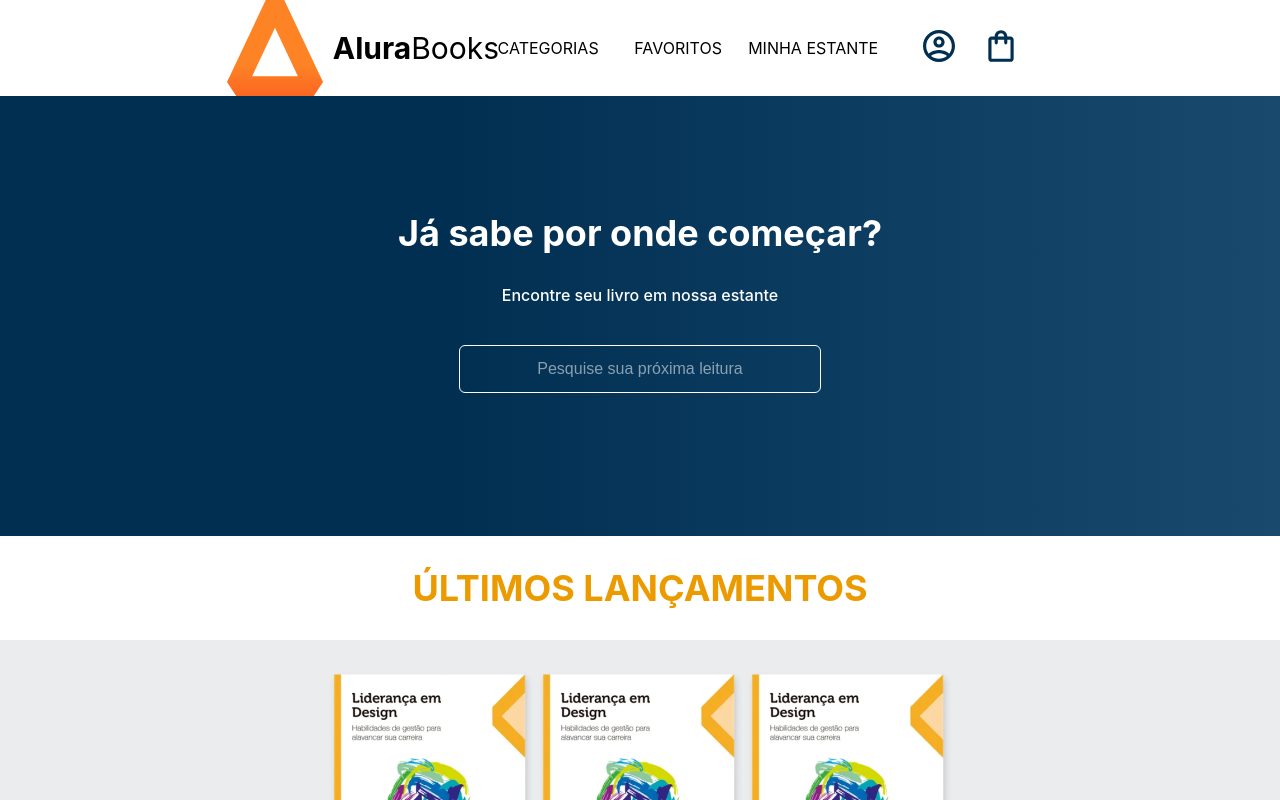
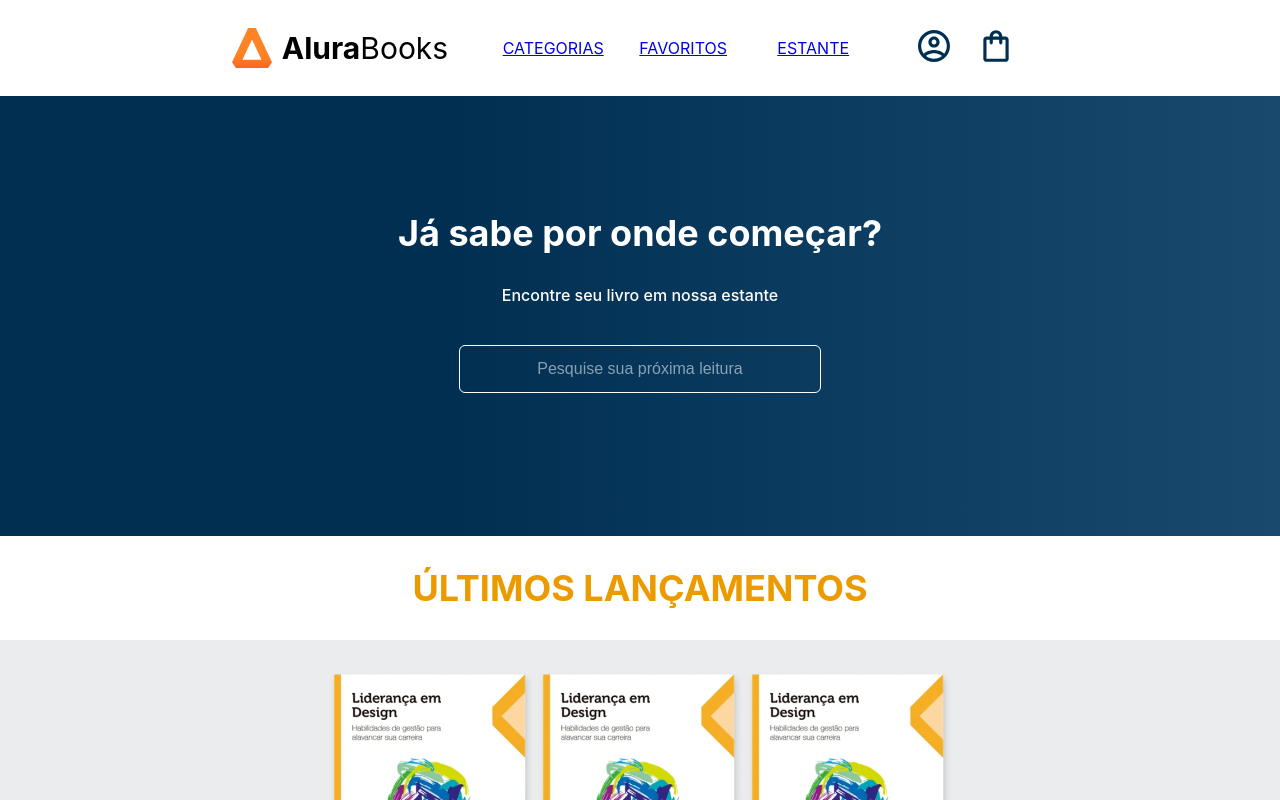
Before and after one commit to g-lippe/alura-fullstack-node, a React (Create React App) app: page / in a window 1280 px wide. Shown: the top 800 px of the page. Built offline with nearby package versions, Linux system fonts and the light colour scheme.

Commit message:
Installed React Router Dom & Add Links

```diff
--- a/package.json
+++ b/package.json
@@ -8,6 +8,7 @@
     "@testing-library/user-event": "^13.5.0",
     "react": "^18.2.0",
     "react-dom": "^18.2.0",
+    "react-router-dom": "^6.26.2",
     "react-scripts": "5.0.1",
     "styled-components": "^6.1.13",
     "web-vitals": "^2.1.4"
--- a/src/componentes/opcoesHeader/index.js
+++ b/src/componentes/opcoesHeader/index.js
@@ -1,9 +1,10 @@
+import { Link } from 'react-router-dom'
 import perfil from '../../imagens/perfil.svg'
 import sacola from '../../imagens/sacola.svg'
 import { Fragment } from 'react'
 import styled from 'styled-components'
 
-const textoOpcoes = ['CATEGORIAS', 'FAVORITOS', 'MINHA ESTANTE']
+const textoOpcoes = ['CATEGORIAS', 'FAVORITOS', 'ESTANTE']
 const icones = [perfil, sacola]
 
 const Lista = styled.ul`
@@ -34,8 +35,8 @@ function OpcoesHeader() {
     <Fragment>
       <Lista>
         {textoOpcoes.map(texto => (
-          <Opcao key={texto}><p>{texto}</p></Opcao>)
-        )}
+          <Link to={`/${texto.toLowerCase()}`}><Opcao key={texto}><p>{texto}</p></Opcao></Link>
+        ))}
       </Lista>
 
       <Lista>
--- a/src/index.js
+++ b/src/index.js
@@ -2,6 +2,7 @@ import React from 'react';
 import ReactDOM from 'react-dom/client';
 import App from './App';
 import { createGlobalStyle } from 'styled-components';
+import { BrowserRouter, Routes, Route } from 'react-router-dom';
 
 const GlobalStyle = createGlobalStyle`
   body {
@@ -27,6 +28,11 @@ const root = ReactDOM.createRoot(document.getElementById('root'));
 root.render(
   <React.StrictMode>
     <GlobalStyle />
-    <App />
+    <BrowserRouter>
+      <Routes>
+        <Route path="/favoritos" element={<p>Favoritos</p>} />
+        <Route path="/" element={<App />} />
+      </Routes>
+    </BrowserRouter>
   </React.StrictMode>
 );
```
Also changed, not shown: 1 other file (tests, documents, lock files or other folders).
